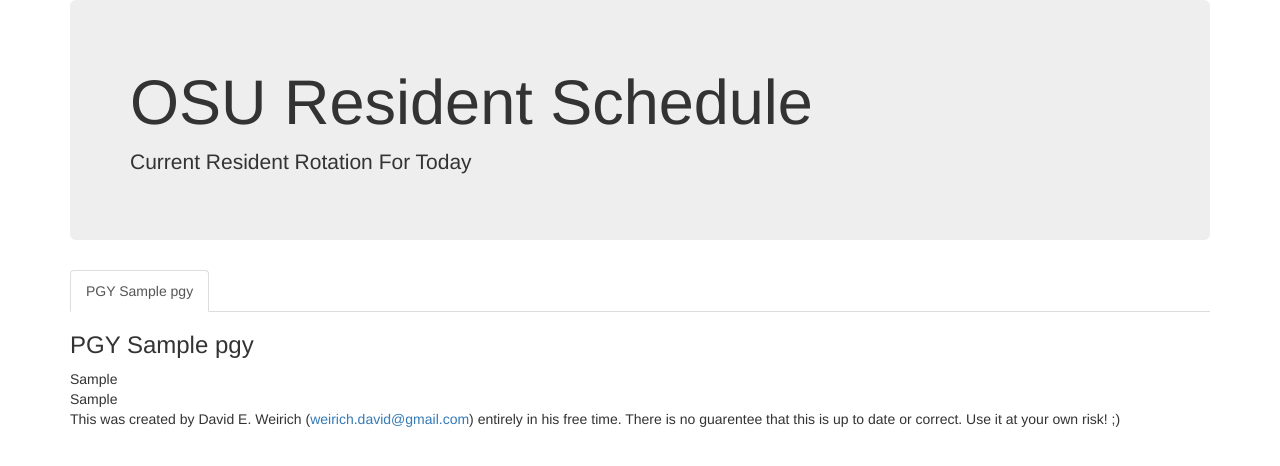
After one commit to weirichd/resident-schedule, a Flask app: template app/templates/home.html in a window 1280 px wide. The commit adds this page. Shown: the top 466 px of the page. Run offline with Flask 2, Linux system fonts and the light colour scheme; the template is opened without the code that fills it: most values are stand-ins (such as "Sample title", 1, 10 or a date in 2020); some libraries are stand-ins or nearby versions.

```diff
--- a/app/app.py
+++ b/app/app.py
@@ -4,6 +4,7 @@ import pandas as pd
 import sqlalchemy
 from flask import Flask
 from flask import render_template
+from flask import request
 
 
 app = Flask(__name__)
@@ -51,11 +52,15 @@ def home():
         {"df": prepare_table(df), "pgy": g} for g, df in schedule_data.groupby("PGY")
     ]
 
-    return render_template("templates.html", groups=groups)
+    return render_template("home.html", groups=groups)
 
 
-@app.route("/date/<year>/<month>/<day>/", methods=["GET"])
-def date_page(year=2021, month=1, day=1):
+@app.route("/date/", methods=["GET"])
+def date_page():
+    year = request.args.get("year", type=int)
+    month = request.args.get("month", type=int)
+    day = request.args.get("day", type=int)
+
     date = f"{int(year)}-{int(month):02}-{int(day):02}"
 
     schedule_data = get_data_from_date(date)
@@ -64,7 +69,7 @@ def date_page(year=2021, month=1, day=1):
         {"df": prepare_table(df), "pgy": g} for g, df in schedule_data.groupby("PGY")
     ]
 
-    return render_template("templates.html", groups=groups)
+    return render_template("date.html", groups=groups, selected_date=date)
 
 
 if __name__ == "__main__":
--- a/app/templates/templates.html
+++ b/app/templates/date.html
@@ -14,7 +14,7 @@
 <div class="container">
     <div class="jumbotron">
         <h1>OSU Resident Schedule</h1>
-        <p>Current Resident Rotation</p>
+        <p>Resident Rotation for {{ selected_date }}</p>
     </div>
 
     <ul class="nav nav-tabs">
@@ -24,7 +24,7 @@
             {% else %}
             <li>
             {% endif %}
-                <a data-toggle="tab" href="#{{ group.pgy}}">PGY {{ group.pgy }}</a>
+                <a data-toggle="tab" href="#{{ group.pgy }}">PGY {{ group.pgy }}</a>
             </li>
         {% endfor %}
     </ul>
--- /dev/null
+++ b/app/templates/home.html
@@ -0,0 +1,55 @@
+<!DOCTYPE html>
+<html lang="en">
+<head>
+    <!-- Required meta tags -->
+    <meta charset="utf-8">
+    <meta name="viewport" content="width=device-width, initial-scale=1">
+    <link rel="stylesheet" href="https://maxcdn.bootstrapcdn.com/bootstrap/3.4.1/css/bootstrap.min.css">
+    <script src="https://ajax.googleapis.com/ajax/libs/jquery/3.5.1/jquery.min.js"></script>
+    <script src="https://maxcdn.bootstrapcdn.com/bootstrap/3.4.1/js/bootstrap.min.js"></script>
+
+    <title>Resident Schedule</title>
+</head>
+<body>
+<div class="container">
+    <div class="jumbotron">
+        <h1>OSU Resident Schedule</h1>
+        <p>Current Resident Rotation For Today</p>
+    </div>
+
+    <ul class="nav nav-tabs">
+        {% for group in groups %}
+            {% if loop.first %}
+            <li class="active">
+            {% else %}
+            <li>
+            {% endif %}
+                <a data-toggle="tab" href="#{{ group.pgy}}">PGY {{ group.pgy }}</a>
+            </li>
+        {% endfor %}
+    </ul>
+
+    <div class="tab-content">
+        {% for group in groups %}
+            {% if loop.first %}
+            <div id="{{ group.pgy}}" class="tab-pane fade in active">
+            {% else %}
+            <div id="{{ group.pgy}}" class="tab-pane fade">
+            {% endif %}
+                <h3>PGY {{ group.pgy }}</h3>
+                {{ group.df | safe }}
+            </div>
+        {% endfor %}
+    </div>
+    {{ df|safe }}
+
+    <p>
+    This was created by David E. Weirich (<a href="mailto:weirich.david@gmail.com">weirich.david@gmail.com</a>)
+    entirely in his free time.
+    There is no guarentee that this is up to date or correct.
+    Use it at your own risk! ;)
+    </p>
+</div>
+
+</body>
+</html>
```
